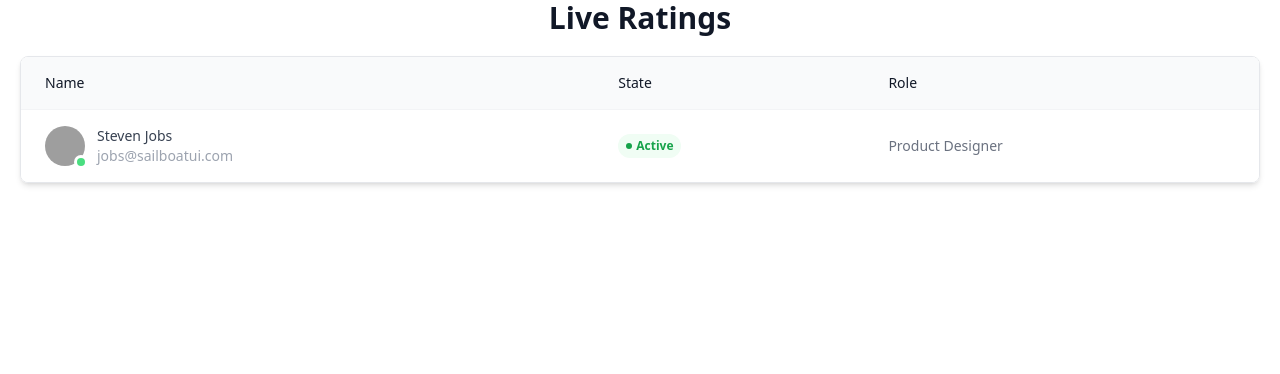
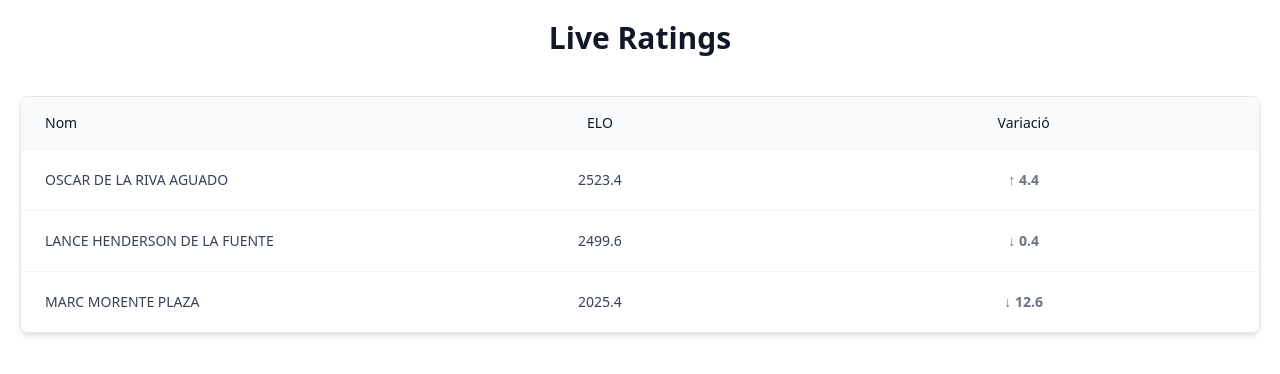
Before and after one commit to marcmorente/live-ratings-nextjs, a Next.js app: page / in a window 1280 px wide. Shown: the top 374 px of the page. Built offline with nearby package versions, Linux system fonts and the light colour scheme; grey boxes are pictures that could not be loaded.

Commit message:
Table mockup

```diff
--- a/db/players.json
+++ b/db/players.json
@@ -1,38 +1,20 @@
 [
     {
-        "id": 1,
-        "name": "John Doe",
-        "elo": 1000,
-        "variation": 0,
-        "wins": 0,
-        "losses": 0,
-        "draws": 0
+        "id": 3791,
+        "name": "DE LA RIVA AGUADO, OSCAR",
+        "elo": 2519,
+        "eloChange": 4.4
     },
     {
-        "id": 2,
-        "name": "Jane Doe",
-        "elo": 1000,
-        "variation": 0,
-        "wins": 0,
-        "losses": 0,
-        "draws": 0
+        "id": 380062,
+        "name": "HENDERSON DE LA FUENTE, LANCE",
+        "elo": 2500,
+        "eloChange": -0.40
     },
     {
-        "id": 3,
-        "name": "John Smith",
-        "elo": 1000,
-        "variation": 0,
-        "wins": 0,
-        "losses": 0,
-        "draws": 0
-    },
-    {
-        "id": 4,
-        "name": "Jane Smith",
-        "elo": 1000,
-        "variation": 0,
-        "wins": 0,
-        "losses": 0,
-        "draws": 0
+        "id": 18703,
+        "name": "MORENTE PLAZA, MARC",
+        "elo": 2038,
+        "eloChange": -12.60
     }
 ]
--- /dev/null
+++ b/src/components/Badge.js
@@ -0,0 +1,7 @@
+export default function Badge({ variation }) {
+  const arrow = variation > 0 ? '↑' : '↓';
+  const color = variation > 0 ? 'green' : 'red';
+  const className = `inline-flex items-center gap-1 rounded-full bg-${color}-50 px-2 py-1 text-md font-semibold text-${color}-600`;
+
+  return <span className={className}>{arrow} {Math.abs(variation)}</span>;
+}
--- /dev/null
+++ b/src/components/PlayersTable.js
@@ -0,0 +1,40 @@
+import {players} from "/db";
+import Badge from "@/components/Badge";
+
+export default function PlayersTable() {
+  return (
+    <div className="overflow-x-auto rounded-lg border border-gray-200 shadow-md m-5">
+      <table className="w-full border-collapse bg-white text-left text-sm text-gray-500 table-auto">
+        <thead className="bg-gray-50">
+        <tr>
+          <th scope="col" className="px-6 py-4 font-medium text-gray-900 w-32 text-left">
+            Nom
+          </th>
+          <th scope="col" className="px-6 py-4 font-medium text-gray-900 w-32 text-center">
+            ELO
+          </th>
+          <th scope="col" className="px-6 py-4 font-medium text-gray-900 w-40 text-center">
+            Variació
+          </th>
+        </tr>
+        </thead>
+          <tbody className="divide-y divide-gray-100 border-t border-gray-100">
+          {players.map((player) => {
+            const elo = player.elo + player.eloChange;
+            const playerName = player.name.split(',')[1];
+            const playerSurname = player.name.split(',')[0];
+            return (
+              <tr key={player.id} className="hover:bg-gray-50">
+                <td className="px-6 py-4 font-medium text-gray-700 text-left">{playerName} {playerSurname}</td>
+                <td className="px-6 py-4 font-medium text-gray-700 text-center">{elo}</td>
+                <td className="px-6 py-4 text-center">
+                  <Badge variation={player.eloChange} />
+                </td>
+              </tr>
+            );
+          })}
+          </tbody>
+      </table>
+    </div>
+  );
+}
--- a/src/pages/api/players.js
+++ /dev/null
@@ -1,5 +0,0 @@
-// Next.js API route support: https://nextjs.org/docs/api-routes/introduction
-
-export default function handler(req, res) {
-  res.status(200).json([{ id: 1, name: 'John Doe' }])
-}
--- a/src/pages/index.js
+++ b/src/pages/index.js
@@ -1,51 +1,5 @@
 import Head from "next/head";
-import styles from "@/styles/Home.module.css";
-import { players } from "/db";
-
-function PlayersTable() {
-  return (
-    <table className="w-full border-collapse bg-white text-left text-sm text-gray-500">
-      <thead className="bg-gray-50">
-        <tr>
-          <th scope="col" className="px-6 py-4 font-medium text-gray-900">
-            Name
-          </th>
-          <th scope="col" className="px-6 py-4 font-medium text-gray-900">
-            State
-          </th>
-          <th scope="col" className="px-6 py-4 font-medium text-gray-900">
-            Role
-          </th>
-        </tr>
-      </thead>
-      <tbody className="divide-y divide-gray-100 border-t border-gray-100">
-        <tr className="hover:bg-gray-50">
-          <th className="flex gap-3 px-6 py-4 font-normal text-gray-900">
-            <div className="relative h-10 w-10">
-              <img
-                className="h-full w-full rounded-full object-cover object-center"
-                src="https://images.unsplash.com/photo-1535713875002-d1d0cf377fde?ixlib=rb-1.2.1&ixid=eyJhcHBfaWQiOjEyMDd9&auto=format&fit=facearea&facepad=2&w=256&h=256&q=80"
-                alt=""
-              />
-              <span className="absolute right-0 bottom-0 h-2 w-2 rounded-full bg-green-400 ring ring-white"></span>
-            </div>
-            <div className="text-sm">
-              <div className="font-medium text-gray-700">Steven Jobs</div>
-              <div className="text-gray-400">jobs@sailboatui.com</div>
-            </div>
-          </th>
-          <td className="px-6 py-4">
-            <span className="inline-flex items-center gap-1 rounded-full bg-green-50 px-2 py-1 text-xs font-semibold text-green-600">
-              <span className="h-1.5 w-1.5 rounded-full bg-green-600"></span>
-              Active
-            </span>
-          </td>
-          <td className="px-6 py-4">Product Designer</td>
-        </tr>
-      </tbody>
-    </table>
-  );
-}
+import PlayersTable from "@/components/PlayersTable";
 
 export default function Home() {
   return (
@@ -57,8 +11,8 @@ export default function Home() {
         <link rel="icon" href="/favicon.ico" />
       </Head>
       <main>
-        <h1 className="text-3xl font-bold text-gray-900 text-center">Live Ratings</h1>
-        <div className="overflow-hidden rounded-lg border border-gray-200 shadow-md m-5">
+        <h1 className="text-3xl font-bold text-gray-900 text-center p-5">Live Ratings</h1>
+        <div className="md:container md:mx-auto">
           <PlayersTable />
         </div>
       </main>
```
